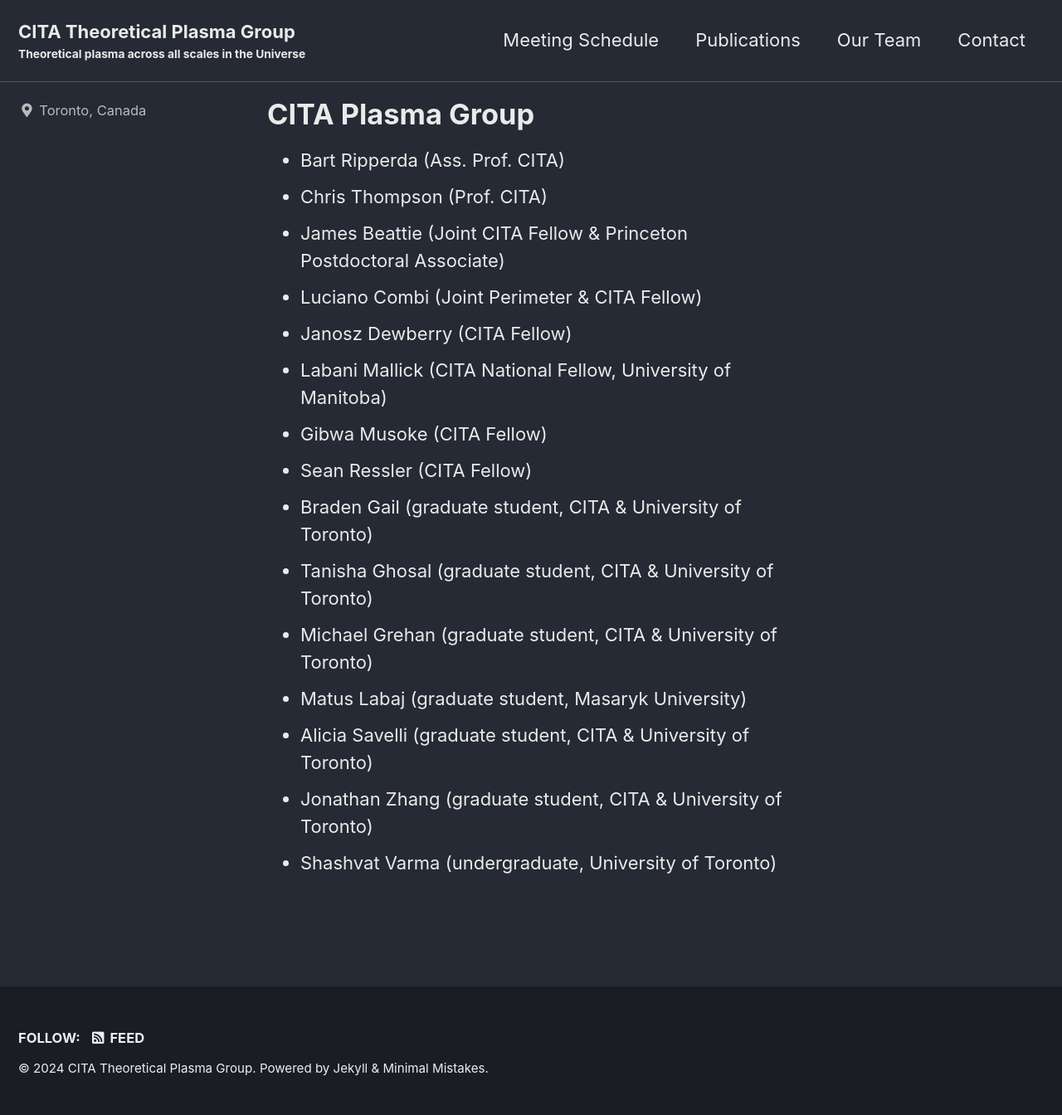
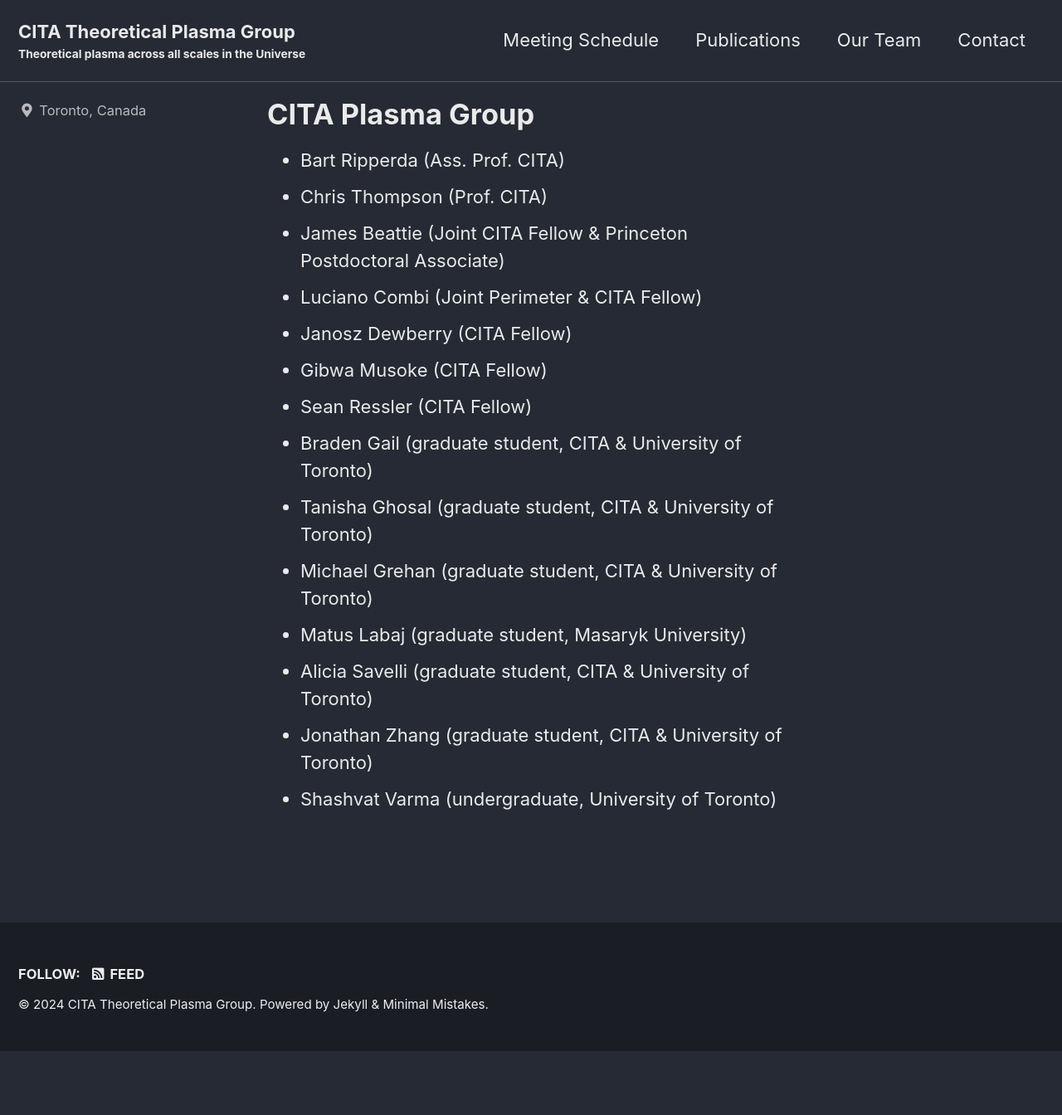
Before and after one commit to CITA/plasma-astro, a Jekyll site: the page built from docs/_pages/team.md, in a window 1280 px wide. Shown: the whole page at 83% size. Built offline with Jekyll 4.4.1, drawn with Linux system fonts in a browser that asks for light colours; cached includes are drawn as plain includes; after the commit the page ends 1267 px from its top, so only the background shows below that.

Commit message:
Update team.md

```diff
--- a/docs/_pages/team.md
+++ b/docs/_pages/team.md
@@ -11,7 +11,6 @@
 - James Beattie (Joint CITA Fellow & Princeton Postdoctoral Associate)
 - Luciano Combi (Joint Perimeter & CITA Fellow)
 - Janosz Dewberry (CITA Fellow)
-- Labani Mallick (CITA National Fellow, University of Manitoba)
 - Gibwa Musoke (CITA Fellow)
 - Sean Ressler (CITA Fellow)
 - Braden Gail (graduate student, CITA & University of Toronto)
```
